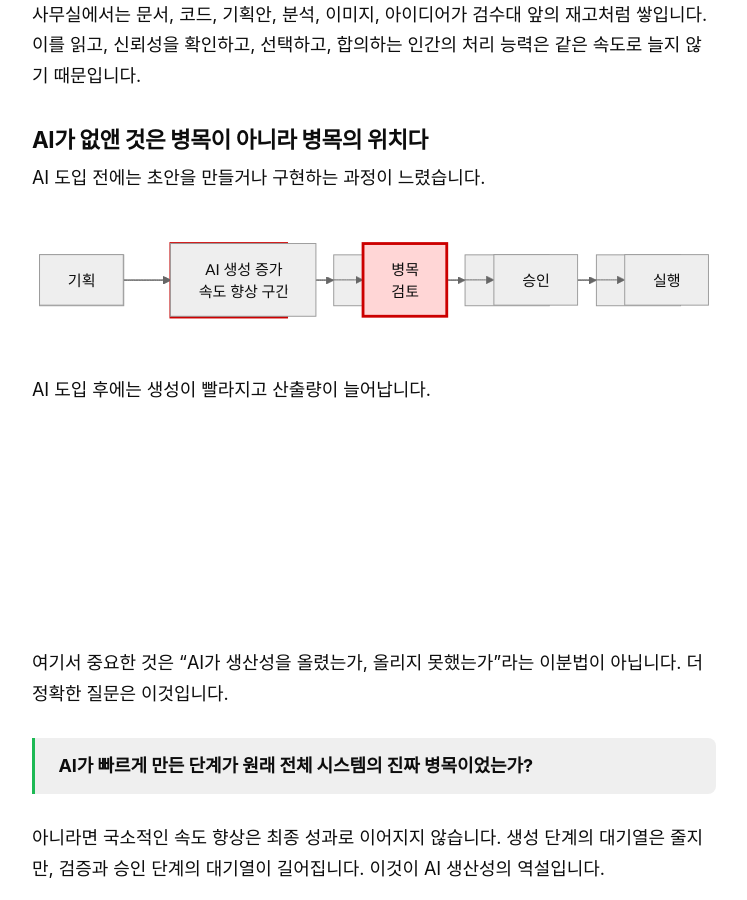
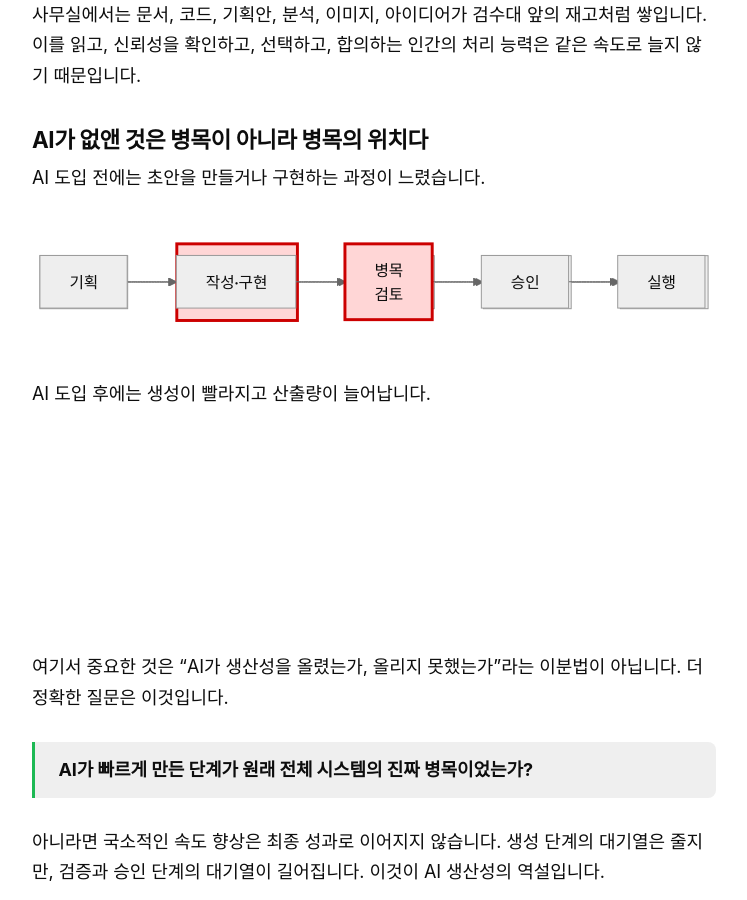
Before and after one commit to garam-park/garam-park.github.io, a Jekyll site: the page built from _posts/2026-07-19-ai-productivity-paradox.md, in a window 1280 px wide and 900 px high, scrolled down 2571 px. Shown: the whole window, without its empty margins (266-1013 px from the left). Built offline with Jekyll 4.4.1, drawn with Linux system fonts in a browser that asks for light colours; some web fonts are replaced.

Commit message:
문서 수정: Mermaid 다이어그램에서 'AI 생성 증가'를 '작성·구현'으로 변경

````diff
--- a/_posts/2026-07-19-ai-productivity-paradox.md
+++ b/_posts/2026-07-19-ai-productivity-paradox.md
@@ -73,7 +73,7 @@ AI 도입 후에는 생성이 빨라지고 산출량이 늘어납니다.
 
 ```mermaid
 flowchart LR
-    A[기획] --> B[AI 생성 증가<br/>속도 향상 구간] --> C[병목<br/>검토] --> D[승인] --> E[실행]
+    A[기획] --> B[작성·구현] --> C[병목<br/>검토] --> D[승인] --> E[실행]
     classDef bottleneck fill:#ffd6d6,stroke:#c00,stroke-width:3px,color:#000
     class C bottleneck
 ```
````
